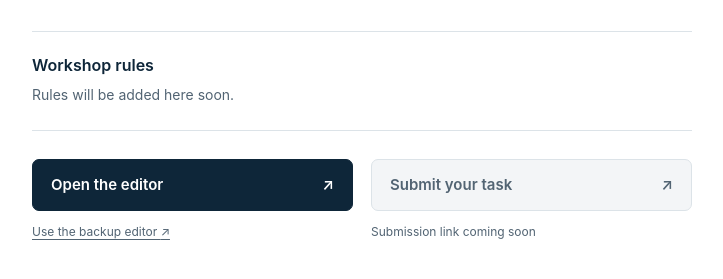
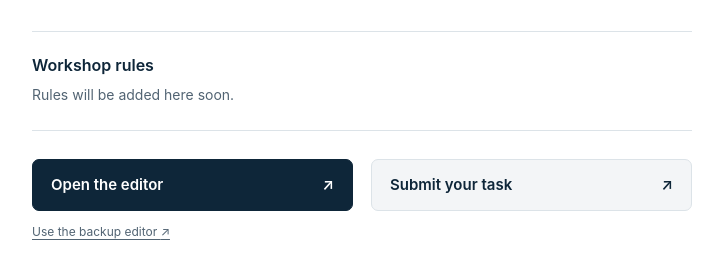
Before and after one commit to hadrien-espic-giotto/landing-page-giotto-hackathon, a plain HTML site: page index.html in a window 1280 px wide. Shown: the part 403-682 px from the top of the page, without its empty margins (278-1001 px from the left). Drawn offline with Linux system fonts and the light colour scheme.

Commit message:
Link landing page submission button to ARC submission page

```diff
--- a/index.html
+++ b/index.html
@@ -34,9 +34,7 @@
           <a class="backup" href="https://kirt.land/arc-editor/">Use the backup editor <span aria-hidden="true">↗</span></a>
         </div>
         <div>
-          <!-- Replace this disabled button with an <a href="SUBMISSION_URL"> when ready. -->
-          <button class="button submission" type="button" disabled aria-describedby="submission-status">Submit your task <span aria-hidden="true">↗</span></button>
-          <p class="status" id="submission-status">Submission link coming soon</p>
+          <a class="button submission" href="https://hadrien-espic-giotto.github.io/arc-editor-giotto-hackathon/submission.html">Submit your task <span aria-hidden="true">↗</span></a>
         </div>
       </section>
     </main>
--- a/styles.css
+++ b/styles.css
@@ -83,8 +83,9 @@ h2 { margin: 0; font-size: 16px; font-weight: 600; }
 
 .primary { background: var(--blue); border-color: var(--blue); color: #fff; }
 .primary:hover { background: #15354e; }
-.submission { background: #f3f5f7; border-color: #dce3e8; color: var(--muted); cursor: not-allowed; }
-.backup, .status { display: block; margin: 12px 0 0; font-size: 12px; line-height: 1.5; color: var(--muted); }
+.submission { background: #f3f5f7; border-color: #dce3e8; color: var(--blue); }
+.submission:hover { background: #eaf0f4; border-color: #a7b5bf; }
+.backup { display: block; margin: 12px 0 0; font-size: 12px; line-height: 1.5; color: var(--muted); }
 .backup { width: fit-content; text-decoration: underline; text-underline-offset: 3px; }
 .backup:hover, .wordmark:hover { color: var(--blue); }
 a:focus-visible { outline: 3px solid #316a94; outline-offset: 5px; }
```
Also changed, not shown: 1 other file.
